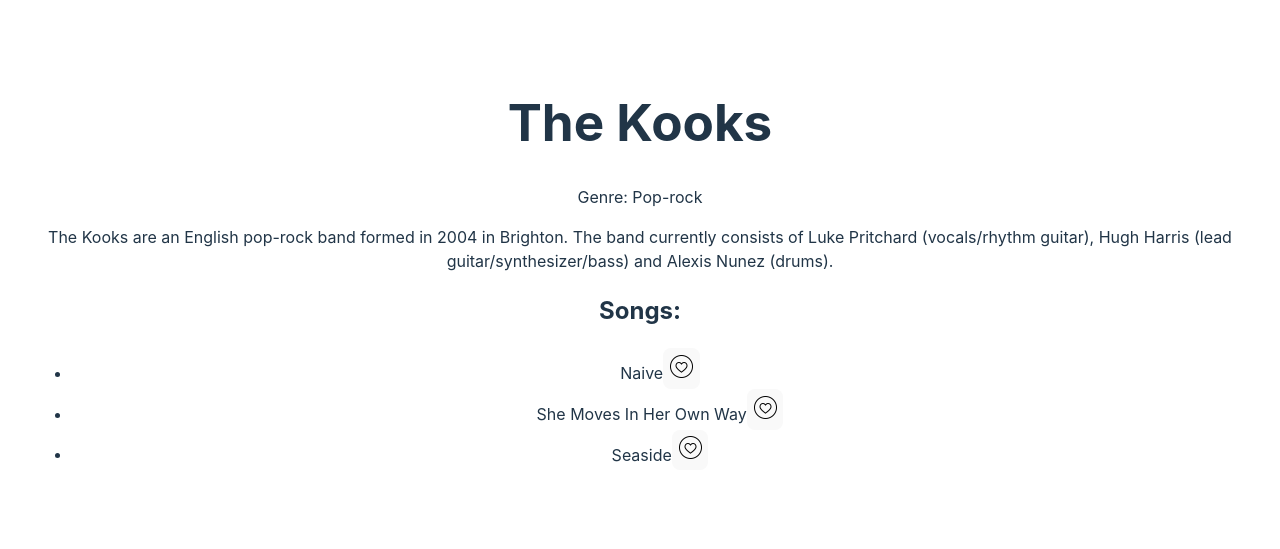
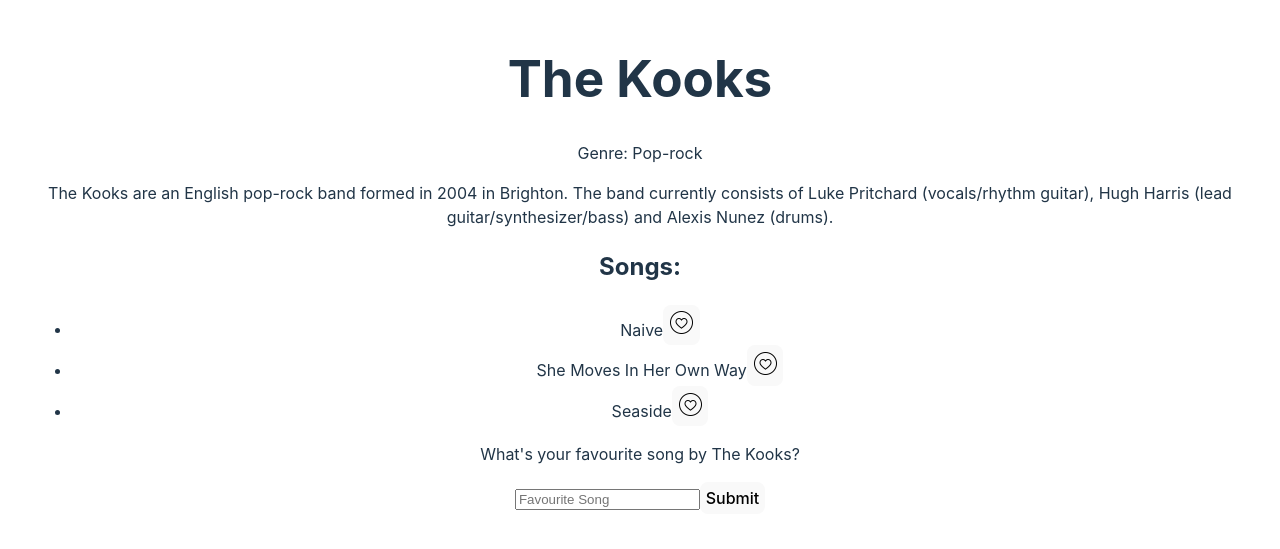
Before and after one commit to SamM71/music-app, a React (Vite) app: page / in a window 1280 px wide. Shown: the part 127-676 px from the top of the page. Built offline with nearby package versions, Linux system fonts and the light colour scheme.

Commit message:
add form for favourite song

```diff
--- a/src/App.jsx
+++ b/src/App.jsx
@@ -55,11 +55,39 @@
   )
 }
 
+function Form() {
+  const [song, setSong] = useState("")
+  const [favSong, setFavSong] = useState("")
+
+  function handleSong(e) {
+    setSong(e.target.value);
+  }
+
+  function handleSubmit(e) {
+    e.preventDefault()
+    setFavSong(`${song} is a good choice!`);
+  }
+
+  return(
+    <form onSubmit={handleSubmit}>
+      <p>What's your favourite song by The Kooks?</p>
+      <input type="text"
+      onChange={handleSong}
+      name="favSong"
+      placeholder="Favourite Song"
+      value={song}/>
+      <button type="submit">Submit</button>
+      <p>{favSong}</p>
+    </form>
+  )
+}
+
 function App() {
   return (
     <>
       <Info />
       <Songs />
+      <Form />
     </>
   )
 
```
